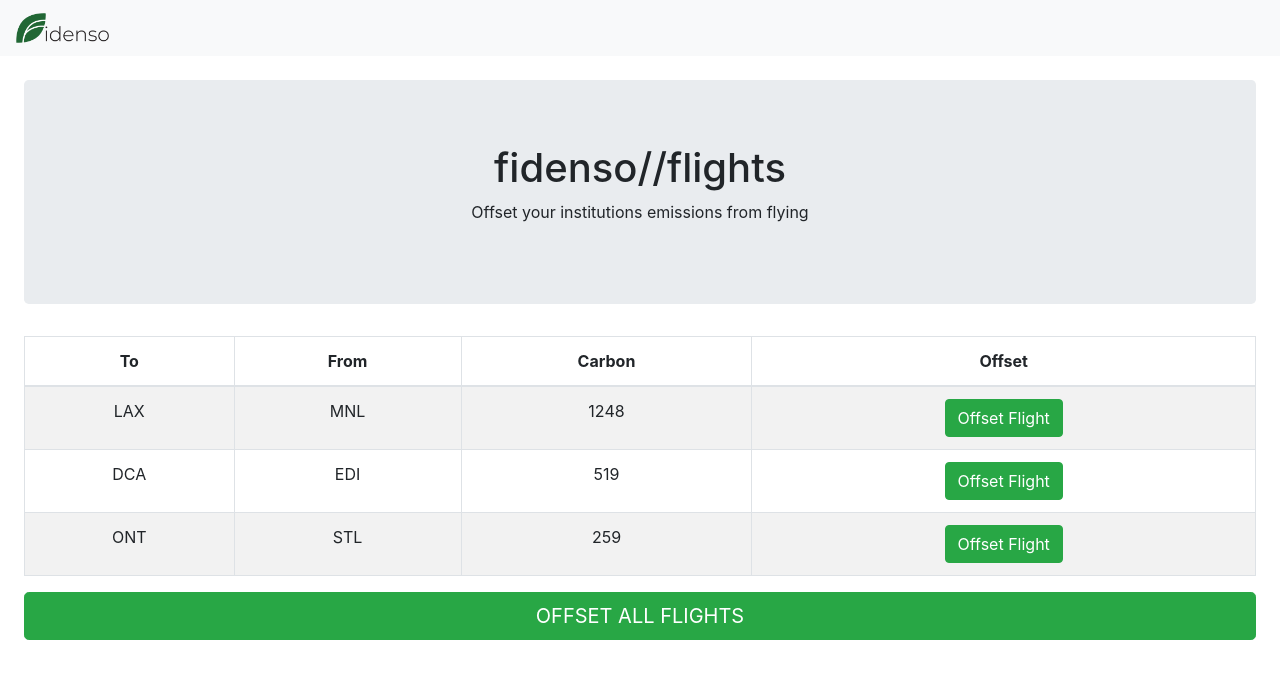
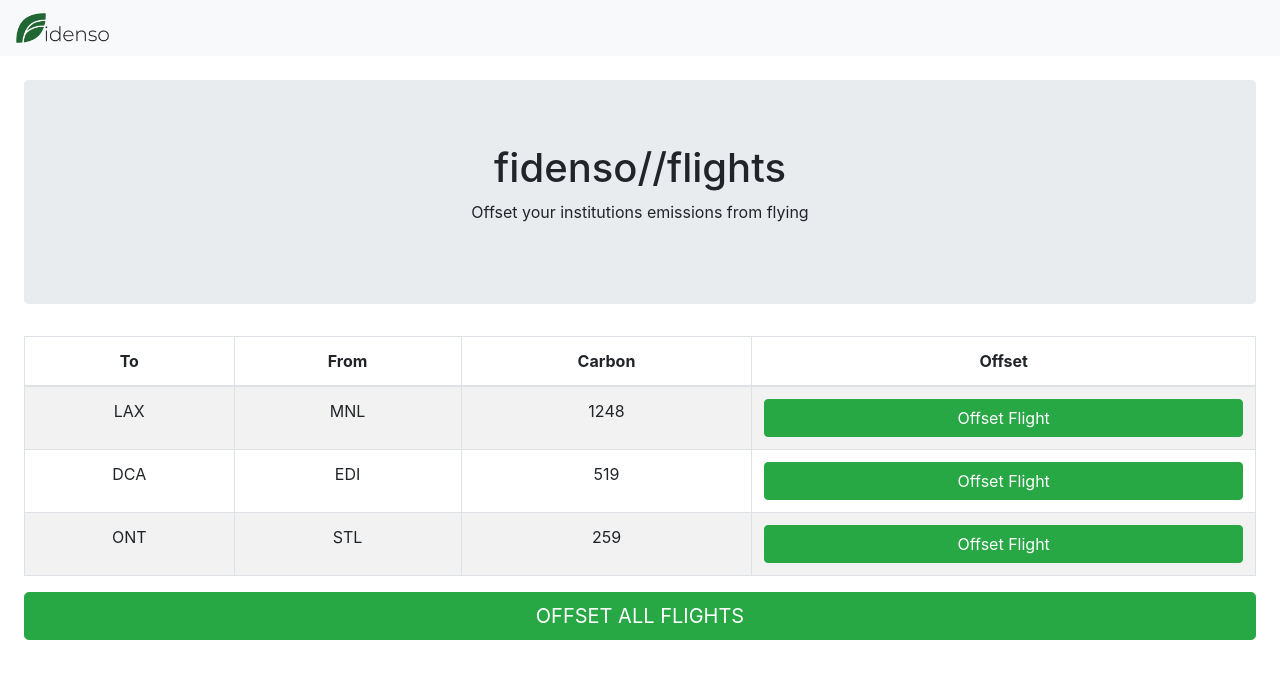
Before and after one commit to oliverpdahl/fidensco-flights, a React (Create React App) app: page / in a window 1280 px wide. Shown: the top 678 px of the page. Built offline with nearby package versions, Linux system fonts and the light colour scheme.

Commit message:
block button

```diff
--- a/src/TableRow.js
+++ b/src/TableRow.js
@@ -9,7 +9,7 @@ class TableRow extends React.Component
     <td>{this.props.to}</td>
     <td>{this.props.from}</td>
     <td>{this.props.carbon}</td>
-    <td><Button variant="success">Offset Flight</Button></td>
+    <td><Button variant="success" block>Offset Flight</Button></td>
   </tr>)
   }
 }
```
